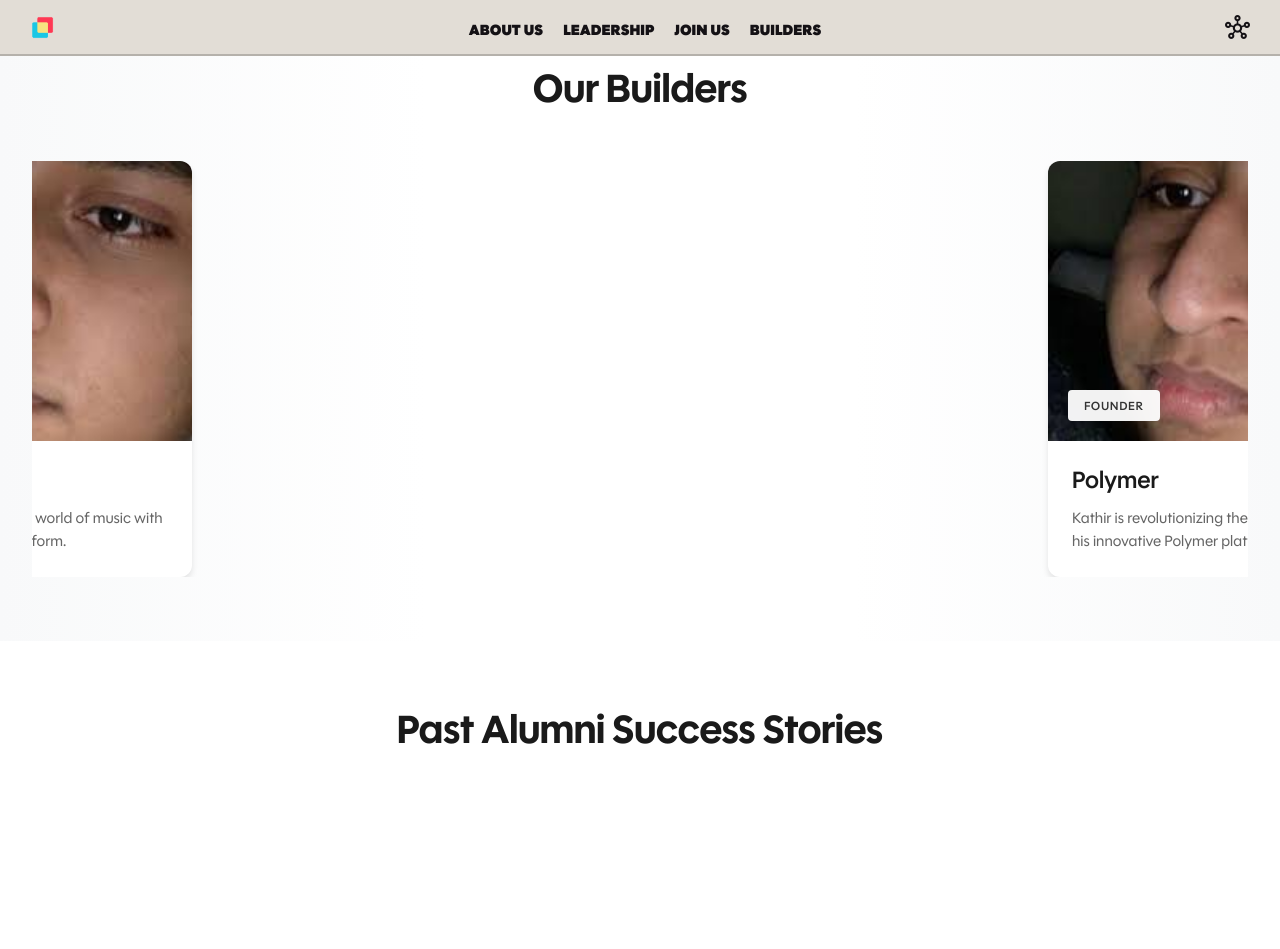
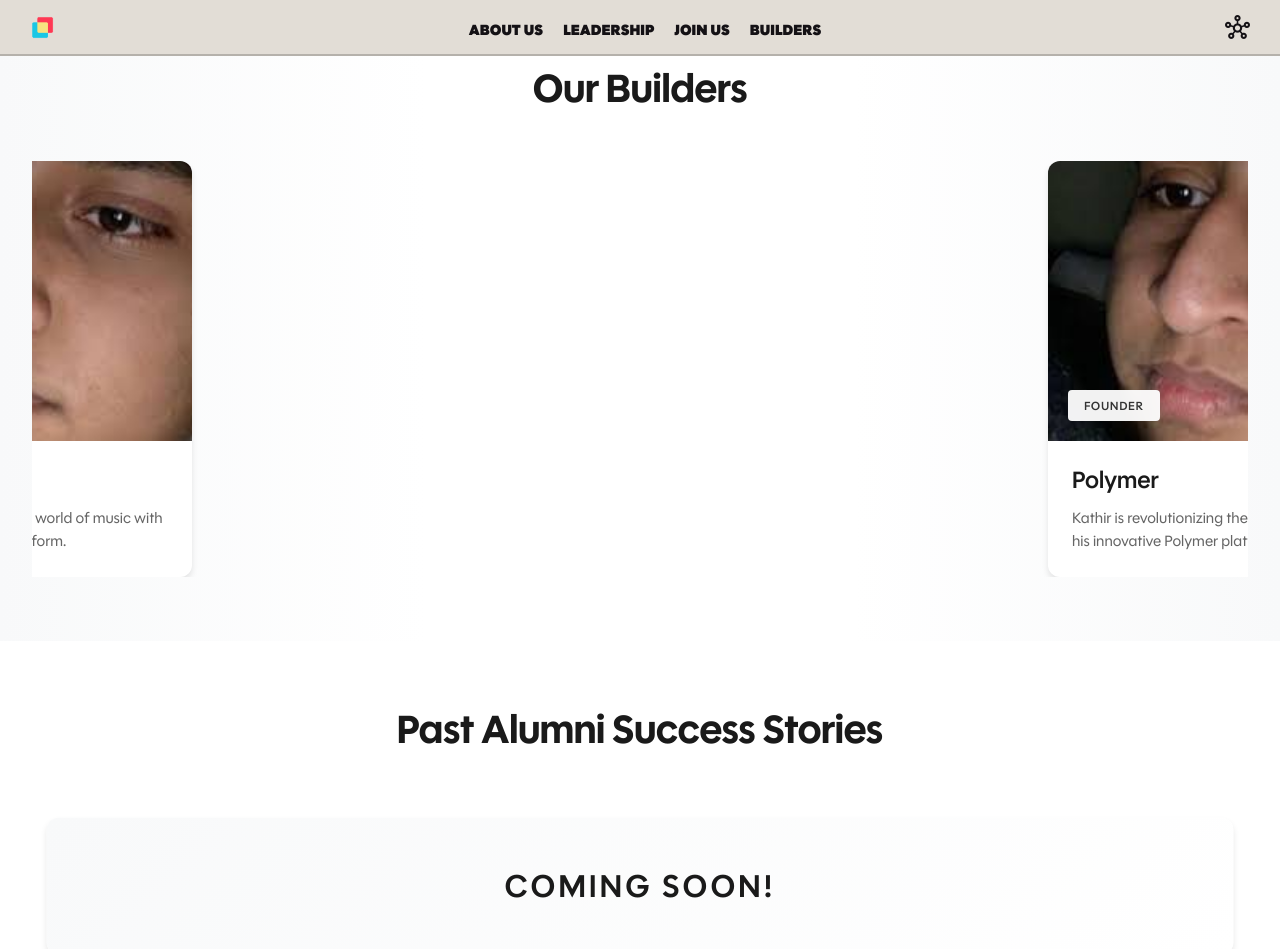
Before and after one commit to Aaron-Dhillon/businessbuilders, a React (Create React App) app: page /builders in a window 1280 px wide. Shown: the top 949 px of the page. Built offline with nearby package versions, Linux system fonts and the light colour scheme.

Commit message:
Message added until success stories and builders added in

```diff
--- a/src/assets/styles/Builders.module.css
+++ b/src/assets/styles/Builders.module.css
@@ -141,3 +141,29 @@
   color: #666;
   font-size: 1rem;
 }
+
+.comingSoon {
+  font-size: 2rem;
+  font-weight: 600;
+  color: #1a1a1a;
+  padding: 3rem;
+  background: linear-gradient(135deg, #f8f9fa 0%, white 100%);
+  border-radius: 12px;
+  box-shadow: 0 4px 6px rgba(0, 0, 0, 0.1);
+  transition: all 0.3s ease;
+  text-transform: uppercase;
+  letter-spacing: 0.1em;
+  animation: pulse 2s infinite;
+}
+
+@keyframes pulse {
+  0% {
+    transform: scale(1);
+  }
+  50% {
+    transform: scale(1.02);
+  }
+  100% {
+    transform: scale(1);
+  }
+}
--- a/src/pages/Builders.js
+++ b/src/pages/Builders.js
@@ -56,7 +56,7 @@ function Builders() {
       <div className={styles.alumniSection}>
         <h2>Past Alumni Success Stories</h2>
         <div className={styles.alumniGrid}>
-          {/* Alumni success stories will be populated here */}
+          <div className={styles.comingSoon}>COMING SOON!</div>
         </div>
       </div>
 
```
